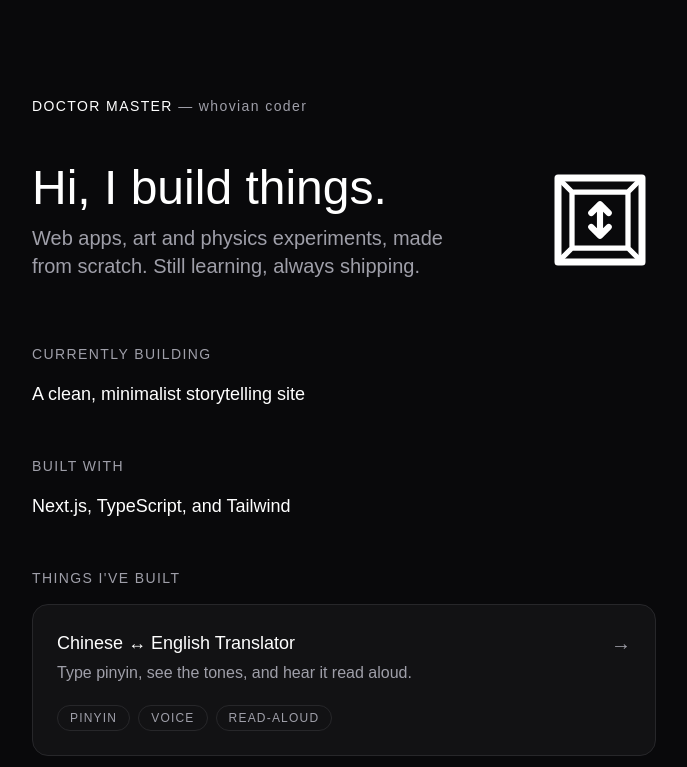
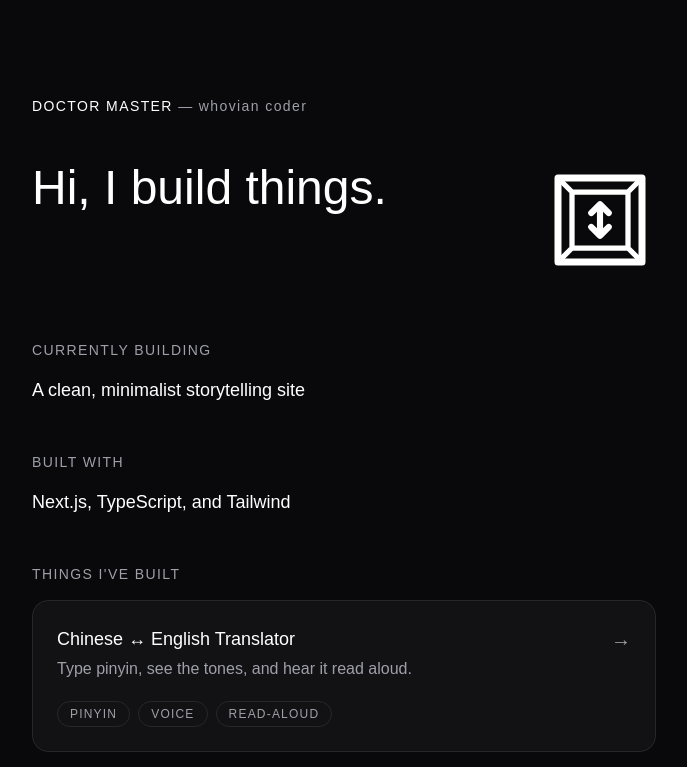
Before and after one commit to doctormaster233-lgtm/doctormaster, a Next.js app: page / in a window 1280 px wide. Shown: the top 767 px of the page, without its empty margins (296-983 px from the left). Built offline with nearby package versions, Linux system fonts and the light colour scheme.

Commit message:
Remove homepage intro line

```diff
--- a/app/page.tsx
+++ b/app/page.tsx
@@ -11,10 +11,7 @@ export default function Home() {
 
         <div className="mb-16 flex flex-col-reverse sm:flex-row sm:items-start sm:justify-between gap-8">
           <div>
-            <h1 className="text-5xl font-light mb-3">Hi, I build things.</h1>
-            <p className="text-zinc-400 text-xl">
-              Web apps, art and physics experiments, made from scratch. Still learning, always shipping.
-            </p>
+            <h1 className="text-5xl font-light">Hi, I build things.</h1>
           </div>
           <div
             role="img"
```
